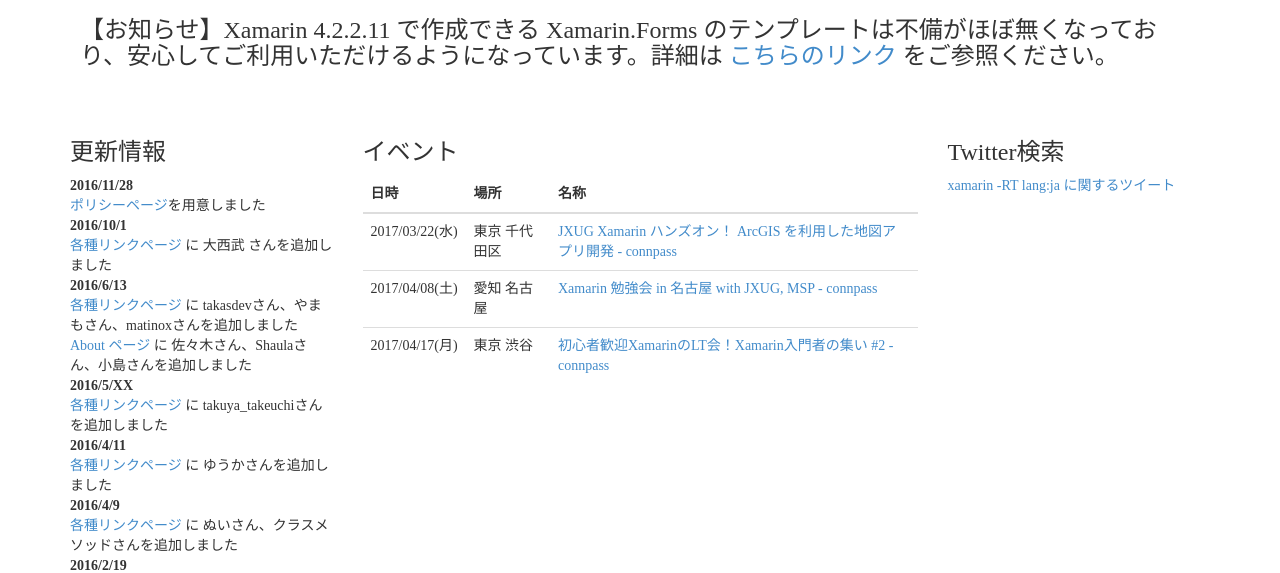
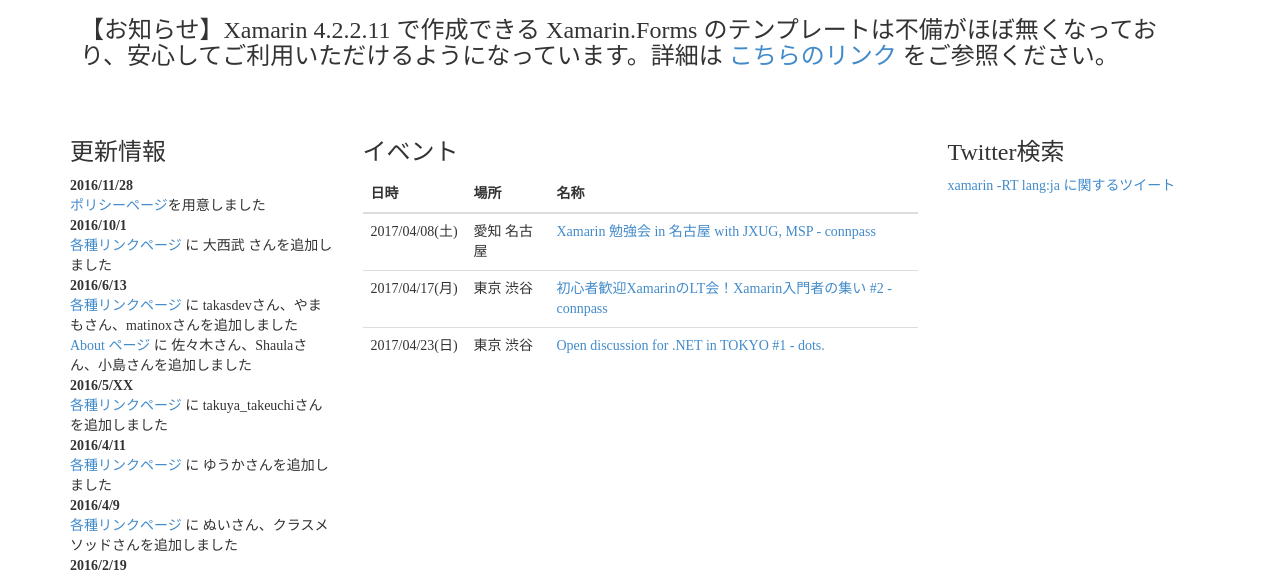
Before and after one commit to jxug/jxug.github.io, a plain HTML site: page index.html in a window 1280 px wide. Shown: the part 223-796 px from the top of the page. Drawn offline with Linux system fonts and the light colour scheme.

Commit message:
Update upcoming events

```diff
--- a/index.html
+++ b/index.html
@@ -119,11 +119,6 @@
                     -->
                     <tbody>
                         <tr>
-                            <td>2017/03/22(水)</td>
-                            <td>東京 千代田区</td>
-                            <td><a href="https://jxug.connpass.com/event/50809/">JXUG Xamarin ハンズオン！ ArcGIS を利用した地図アプリ開発 - connpass</a></td>
-                        </tr>
-                        <tr>
                             <td>2017/04/08(土)</td>
                             <td>愛知 名古屋</td>
                             <td><a href="https://jxug.connpass.com/event/52683/">Xamarin 勉強会 in 名古屋 with JXUG, MSP - connpass</a></td>
@@ -132,6 +127,11 @@
                             <td>2017/04/17(月)</td>
                             <td>東京 渋谷</td>
                             <td><a href="https://jxug.connpass.com/event/51991/">初心者歓迎XamarinのLT会！Xamarin入門者の集い #2 - connpass</a></td>
+                        </tr>
+                        <tr>
+                            <td>2017/04/23(日)</td>
+                            <td>東京 渋谷</td>
+                            <td><a href="https://eventdots.jp/event/616599">Open discussion for .NET in TOKYO #1 - dots.</a></td>
                         </tr>
                     </tbody>
                 </table>
```
